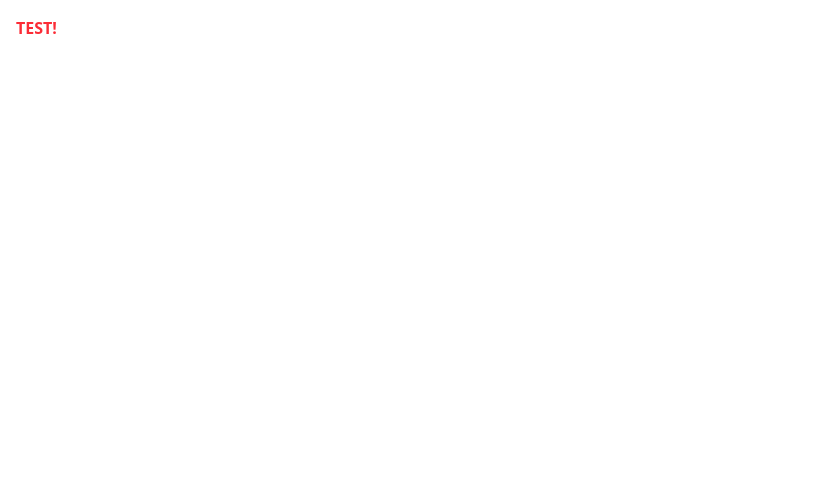
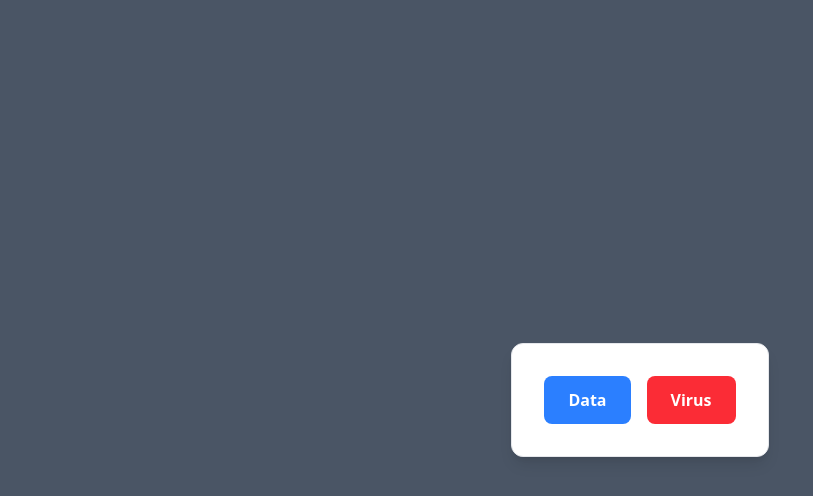
Before and after one commit to FuseBucks/incremental-game, a Next.js app: page / in a window 1280 px wide. Shown: the top 496 px of the page, without its empty margins (0-813 px from the left). Built offline with nearby package versions, Linux system fonts and the light colour scheme.

Commit message:
feat: Add data and virus buttons

```diff
--- /dev/null
+++ b/src/app/components/main_window/data_button.tsx
@@ -0,0 +1,14 @@
+interface DataButtonProps {
+  onClick: () => void;
+}
+
+export default function DataButton({ onClick }: DataButtonProps) {
+  return (
+    <button
+      onClick={onClick}
+      className="px-6 py-3 bg-blue-500 hover:bg-blue-600 text-white font-semibold rounded-lg transition-colors"
+    >
+      Data
+    </button>
+  );
+}
--- /dev/null
+++ b/src/app/components/main_window/virus_button.tsx
@@ -0,0 +1,14 @@
+interface VirusButtonProps {
+  onClick: () => void;
+}
+
+export default function VirusButton({ onClick }: VirusButtonProps) {
+  return (
+    <button
+      onClick={onClick}
+      className="px-6 py-3 bg-red-500 hover:bg-red-600 text-white font-semibold rounded-lg transition-colors"
+    >
+      Virus
+    </button>
+  );
+}
--- a/src/app/page.tsx
+++ b/src/app/page.tsx
@@ -1,5 +1,28 @@
-import { Test } from "./components/Test";
+"use client";
+import { useState } from "react";
+import VirusButton from "./components/main_window/virus_button";
+import DataButton from "./components/main_window/data_button";
 
 export default function Home() {
-  return <Test />;
+  const [dataCount, setDataCount] = useState(0);
+  const [virusCount, setVirusCount] = useState(0);
+
+  const handleDataClick = () => {
+    setDataCount(dataCount + 1);
+  };
+
+  const handleVirusClick = () => {
+    setVirusCount(virusCount + 1);
+  };
+
+  return (
+    <div className="min-h-screen flex items-center justify-center bg-gray-600">
+      <div className="bg-white p-8 rounded-xl shadow-lg border border-gray-200">
+        <div className="flex gap-4">
+          <DataButton onClick={handleDataClick} />
+          <VirusButton onClick={handleVirusClick} />
+        </div>
+      </div>
+    </div>
+  );
 }
```
